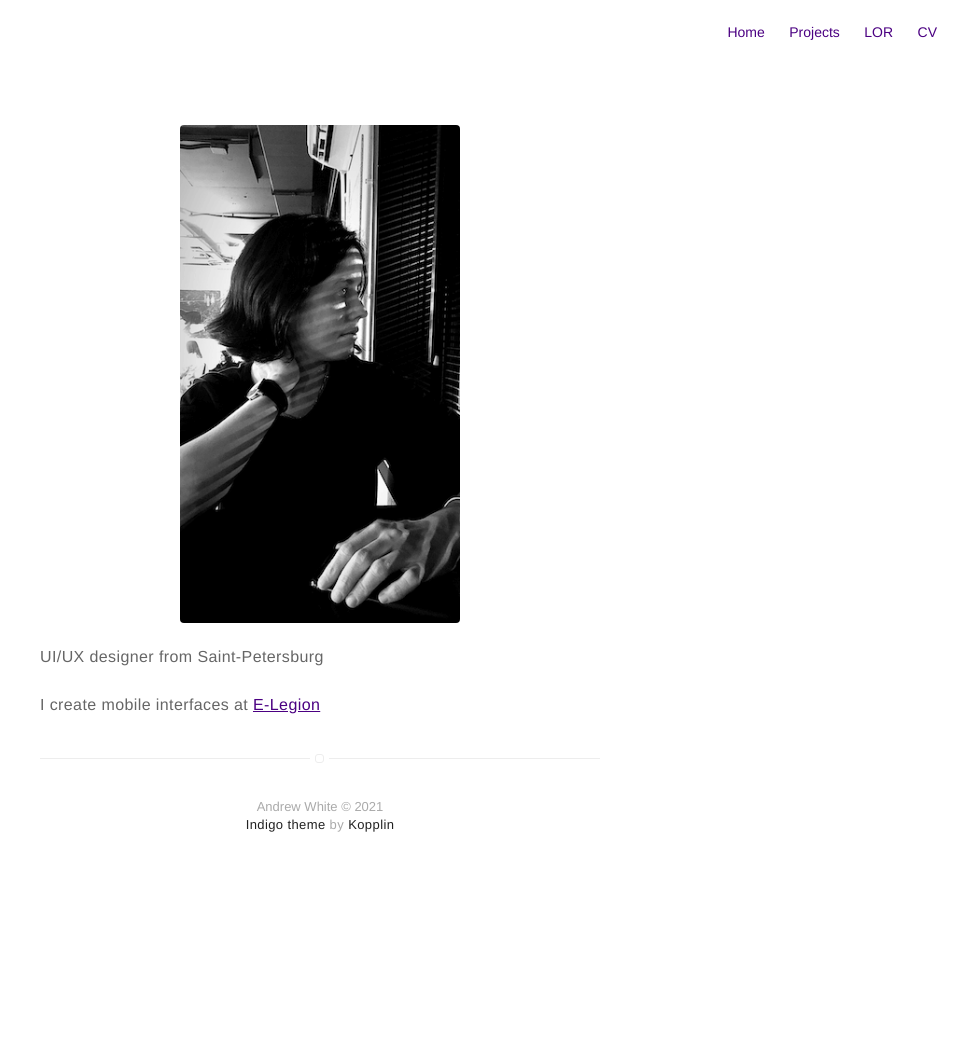
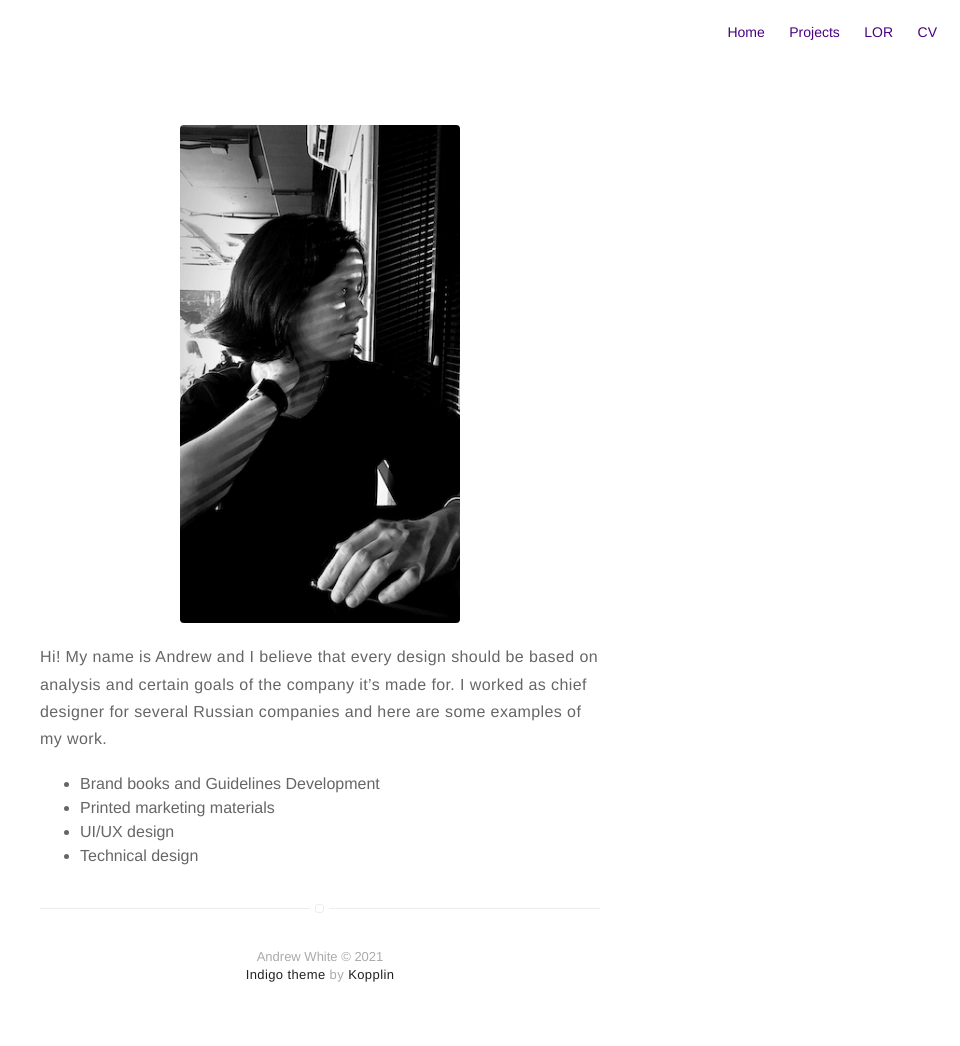
Before and after one commit to andandrewwhite/andandrewwhite.github.io, a Jekyll site: the page built from about.md, in a window 1280 px wide. Shown: the whole page, without its empty margins (320-1280 px from the left). Built offline with Jekyll 4.4.1, drawn with Linux system fonts in a browser that asks for light colours; before the commit the page ends 900 px from its top, so only the background shows below that.

Commit message:
Update about.md

```diff
--- a/about.md
+++ b/about.md
@@ -4,6 +4,10 @@ layout: page
 ---
 ![Profile Image]({% if site.external-image %}{{ site.picture-about }}{% else %}{{ site.url }}/{{ site.picture-about }}{% endif %})
 
-UI/UX designer from Saint-Petersburg
-
-I create mobile interfaces at [E-Legion](https://www.e-legion.com)
+Hi!
+My name is Andrew and I believe that every design should be based on analysis and certain goals of the company it’s made for.
+I worked as chief designer for several Russian companies and here are some examples of my work.
+- Brand books and Guidelines Development
+- Printed marketing materials
+- UI/UX design
+- Technical design
```
